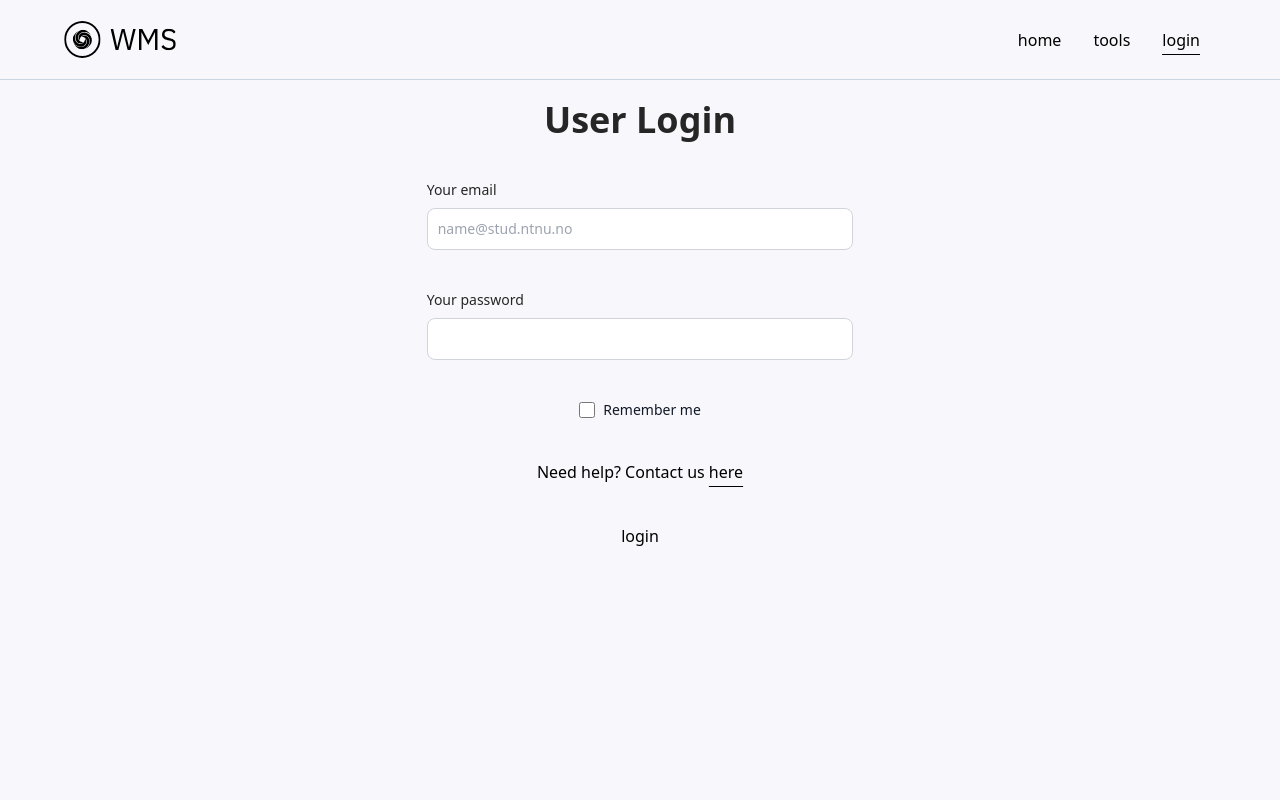
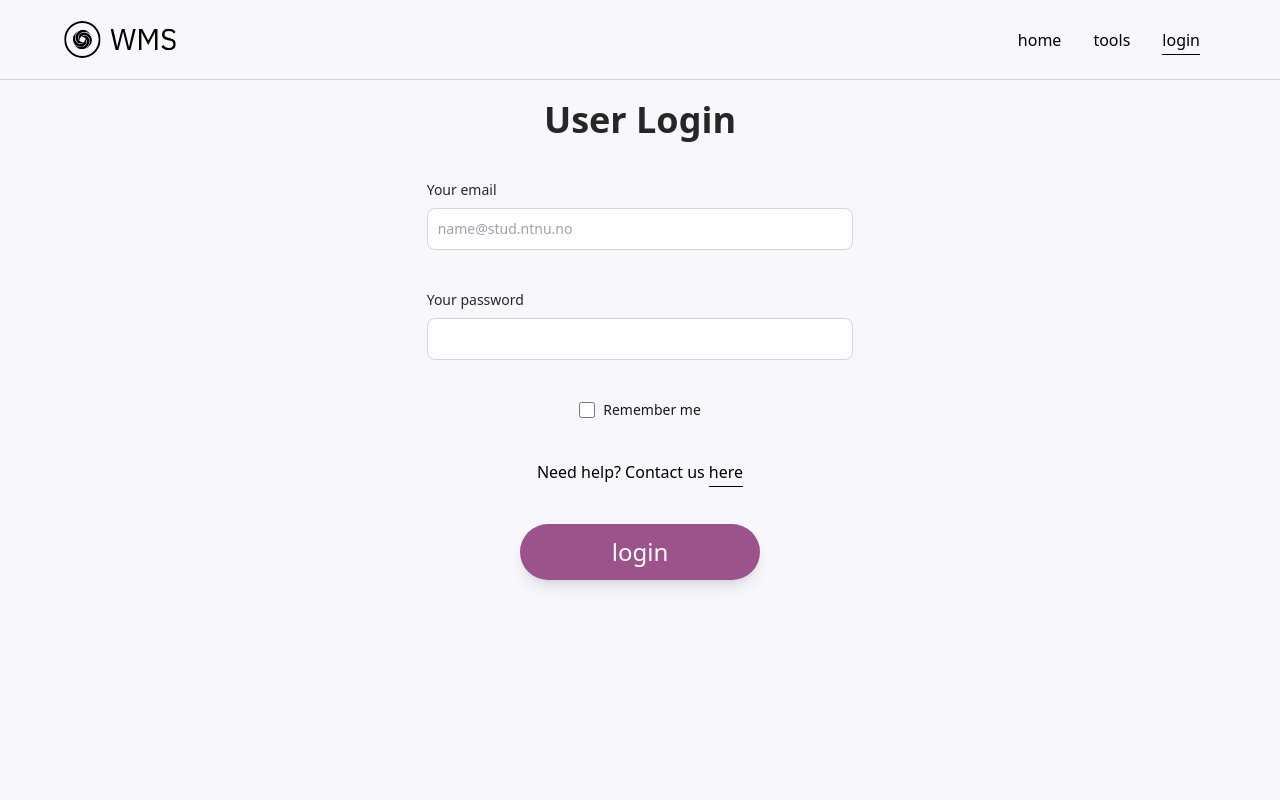
Before and after one commit to tijohans/WorkshopManagementSystem, a React (Vite) app in the folder app/: page /login in a window 1280 px wide. Shown: the top 800 px of the page. Built offline with nearby package versions, Linux system fonts and the light colour scheme.

Commit message:
login button text fix

```diff
--- a/app/src/components/LoginForm.jsx
+++ b/app/src/components/LoginForm.jsx
@@ -90,7 +90,10 @@ export default function LoginForm() {
                 <label htmlFor="remember" className="ml-2 text-sm font-medium text-gray-900 ">Remember me</label>
             </div>
             <p className="">Need help? Contact us <Link to="/contact" className="transition ease-in-out hover:transition-delay-50 duration-300 hover:text-plum underline underline-offset-8">here</Link></p>
-            <input type="submit" value="login" />
+            <input
+                className="w-40 group shadow-lg h-14  px-5 m-2 rounded-full transition-colors duration-300 ease-in-out  text-white bg-plum hover:delay-50  hover:bg-ghost-white hover:border hover:border-plum  hover:text-plum  focus:outline-none font-medium text-s md:text-2xl w-50 md:w-60 text-center mr-2 mb-2 disabled:bg-slate-400"
+                type="submit"
+                value="login" />
         </form>
     )
 }
```
